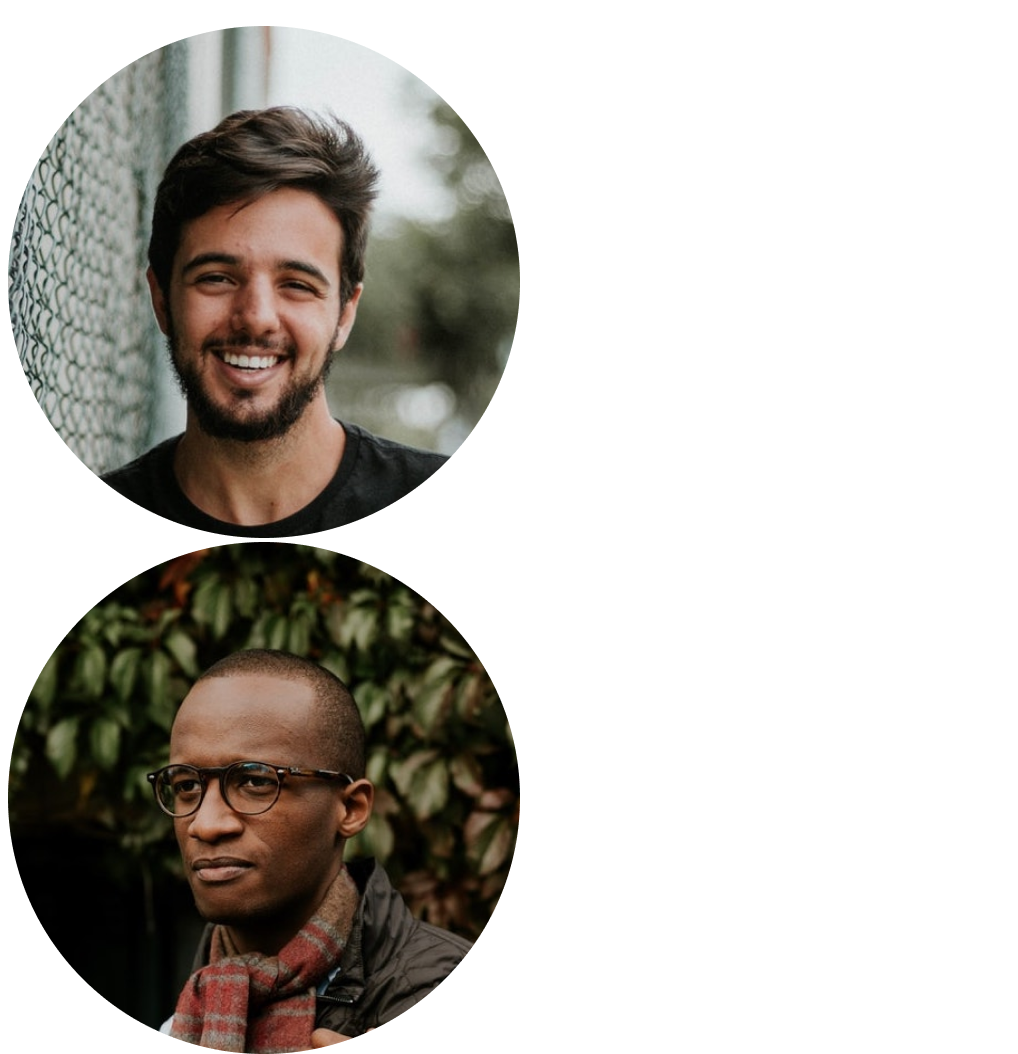
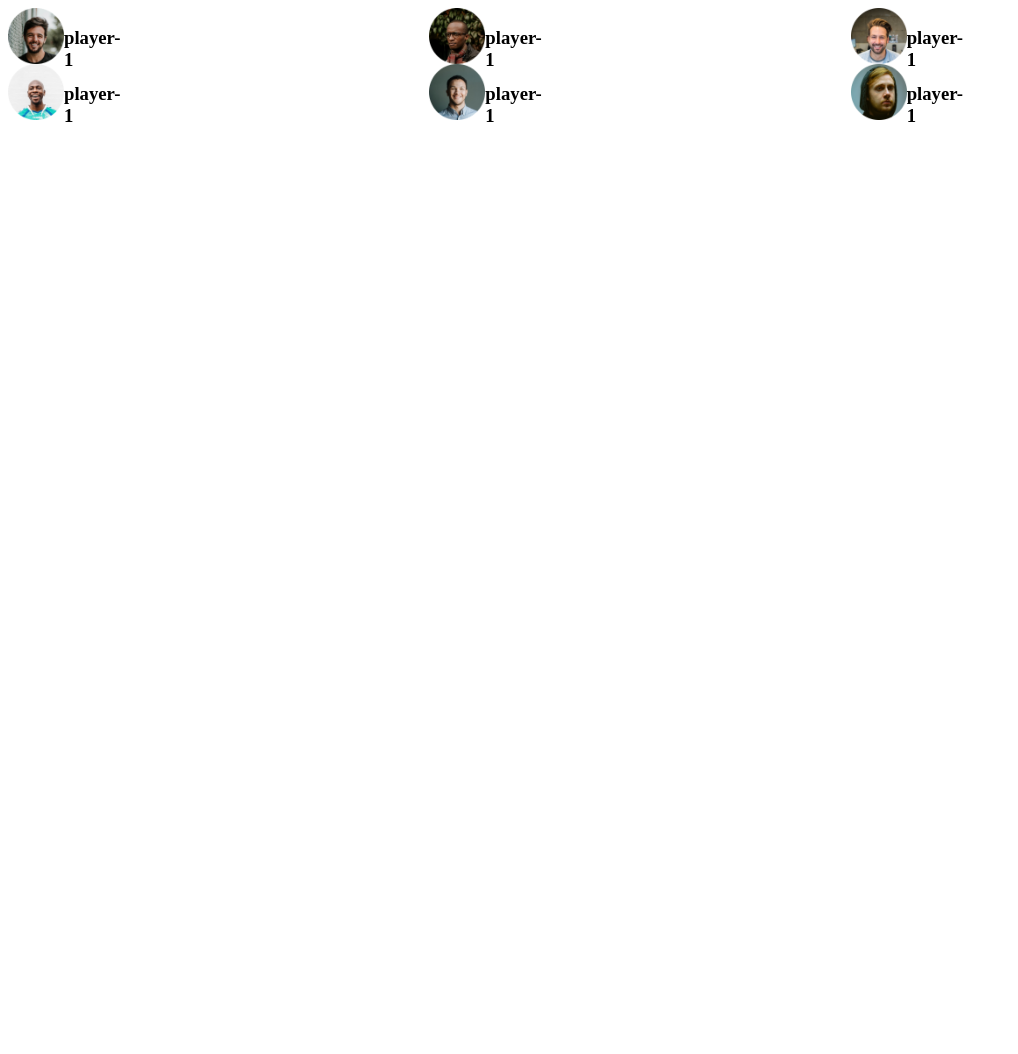
Before and after one commit to Hossain1985/Practice-assignment-2, a plain HTML site: page index.html in a window 1280 px wide. Shown: the top 1054 px of the page, without its empty margins (0-1018 px from the left). After the commit the page ends 800 px from the top, so only its background shows below. Drawn offline with Linux system fonts and the light colour scheme.

Commit message:
first commit

```diff
--- a/index.html
+++ b/index.html
@@ -4,35 +4,39 @@
     <meta charset="UTF-8">
     <meta http-equiv="X-UA-Compatible" content="IE=edge">
     <meta name="viewport" content="width=device-width, initial-scale=1.0">
-    <link rel="stylesheet" href="./styles.css/style.css">
+   <link rel="stylesheet" href="/styles.css/style.css">
     <title>Practice assignment 2</title>
 </head>
 <body>
     <header>
         <main>
             <section>
-                <div class="to-players">
+                <div class="top-players">
                     <div class="players">
-                        <div class="player">
-                            <img src="" alt="">
-                        </div>
+
                         <div class="player">
                             <img src="./images/player-1.png" alt="Picture">
+                            <h3>player-1</h3>
                         </div>
                         <div class="player">
                             <img src="./images/player-2.png" alt="Picture">
+                            <h3>player-1</h3>
                         </div>
                         <div class="player">
                             <img src="./images/player-3.png" alt="Picture">
+                            <h3>player-1</h3>
                         </div>
                         <div class="player">
                             <img src="./images/player-4.png" alt="Picture">
+                            <h3>player-1</h3>
                         </div>
                         <div class="player">
                             <img src="./images/player-5.png" alt="Picture">
+                            <h3>player-1</h3>
                         </div class="player">
-                        <div>
+                        <div class="player" >
                             <img src="./images/player-6.png" alt="Picture">
+                            <h3>player-1</h3>
                         </div>
 
                     </div>
--- a/styles.css/style.css
+++ b/styles.css/style.css
@@ -0,0 +1,13 @@
+.players{
+    display: grid;
+    grid-template-columns: repeat(3, 1fr);
+
+}
+.player{
+    display: flex;
+    width: 56px;
+    height: 56px;
+    left: 315px;
+    top: 239px;
+
+}
```
